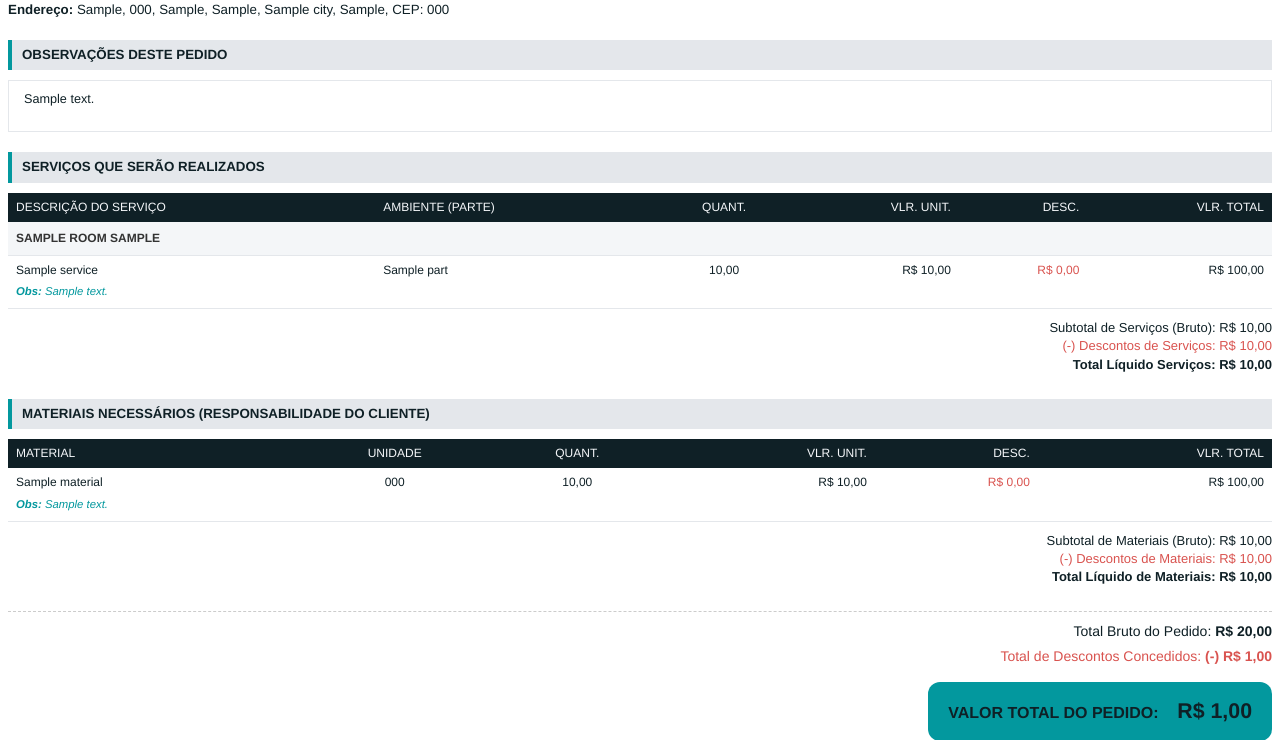
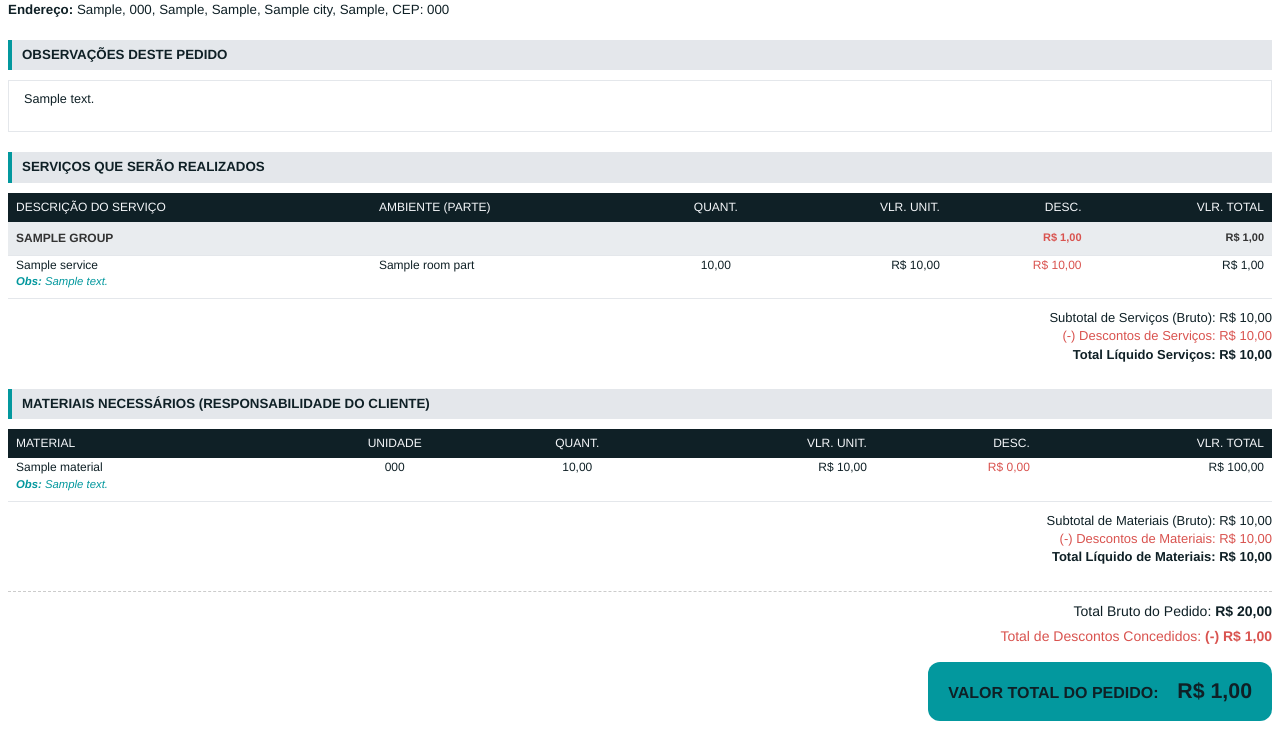
Before and after one commit to vettryx/rnpinturas_api, a Django app: template templates/orders/order_pdf.html in a window 1280 px wide. Shown: the part 337-1077 px from the top of the page. Run offline with Django 5.2, Linux system fonts and the light colour scheme; tables that the repository leaves empty hold one stand-in row (values such as "Sample post"); the template is opened without the code that fills it: values that come from a table or form of the project are taken from there, most other values are stand-ins (such as "Sample title", 1, 10 or a date in 2020); parts of the project's set-up code (start-up, migrations or seed data) failed here and were passed over.

Commit message:
refatorar: agrupar serviços por cômodo no PDF e ajustar exibição de subtotais

```diff
--- a/static/css/pdf_styles.css
+++ b/static/css/pdf_styles.css
@@ -243,6 +243,8 @@ body {
 
 .data-table td.no-border-bottom {
     border-bottom: 0px solid transparent !important;
+    padding-top: 1px !important;
+    padding-bottom: 1px !important;
 }
 
 .data-table .text-right {
--- a/templates/orders/order_pdf.html
+++ b/templates/orders/order_pdf.html
@@ -112,25 +112,37 @@
             </tr>
         </thead>
         <tbody>
-            <!-- Ordena por nome do cômodo e agrupa -->
-            {% regroup order.services.all|dictsort:"room_display_name" by room_display_name as room_list %}
+            <!-- Ciclo na lista que já vem agrupada e somada da View -->
+            {% for group in grouped_services %}
 
-            {% for room_group in room_list %}
-                <!-- Linha de destaque para o nome do Cômodo -->
-                <tr style="background-color: #f4f6f8;">
-                    <td colspan="6" style="padding: 8px; font-weight: bold; text-transform: uppercase; color: #333;">
-                        {{ room_group.grouper }}
+                <!-- Linha de destaque para o nome do Cômodo com os SUBTOTAIS -->
+                <tr style="background-color: #e9ecef;">
+                    <!-- Ocupa as 4 primeiras colunas -->
+                    <td colspan="4" style="padding: 8px; font-weight: bold; text-transform: uppercase; color: #333;">
+                        {{ group.room_name }}
+                    </td>
+                    <!-- Coluna do Subtotal de Descontos (Coluna 5) -->
+                    <td class="text-right" style="padding: 8px; font-weight: bold; color: #d9534f; font-size: 11px;">
+                        {% if group.total_desconto > 0 %}
+                            R$ {{ group.total_desconto|floatformat:"2g" }}
+                        {% endif %}
+                    </td>
+                    <!-- Coluna do Subtotal Líquido (Coluna 6) -->
+                    <td class="text-right" style="padding: 8px; font-weight: bold; color: #333; font-size: 11px;">
+                        R$ {{ group.total_liquido|floatformat:"2g" }}
                     </td>
                 </tr>
 
                 <!-- Lista os serviços pertencentes a este Cômodo -->
-                {% for s in room_group.list %}
+                {% for s in group.items %}
                 <tr>
                     <td class="{% if s.notes %}no-border-bottom{% endif %}">{{ s.service.name }}</td>
                     <td class="{% if s.notes %}no-border-bottom{% endif %}">{{ s.room_part.name|default:"-" }}</td>
                     <td class="text-center {% if s.notes %}no-border-bottom{% endif %}">{{ s.quantity|floatformat:2 }}</td>
                     <td class="text-right {% if s.notes %}no-border-bottom{% endif %}">R$ {{ s.price|floatformat:"2g" }}</td>
-                    <td class="text-right {% if s.notes %}no-border-bottom{% endif %}" style="color: #d9534f;">R$ {{ s.discount|floatformat:"2g" }}</td>
+                    <td class="text-right {% if s.notes %}no-border-bottom{% endif %}" style="color: #d9534f;">
+                        {% if s.discount > 0 %}R$ {{ s.discount|floatformat:"2g" }}{% endif %}
+                    </td>
                     <td class="text-right {% if s.notes %}no-border-bottom{% endif %}">R$ {{ s.total_price|floatformat:"2g" }}</td>
                 </tr>
                 {% if s.notes %}
@@ -141,6 +153,7 @@
                 </tr>
                 {% endif %}
                 {% endfor %}
+
             {% endfor %}
         </tbody>
     </table>
```
Also changed, not shown: apps/orders/views.py (+23 -0 lines).
